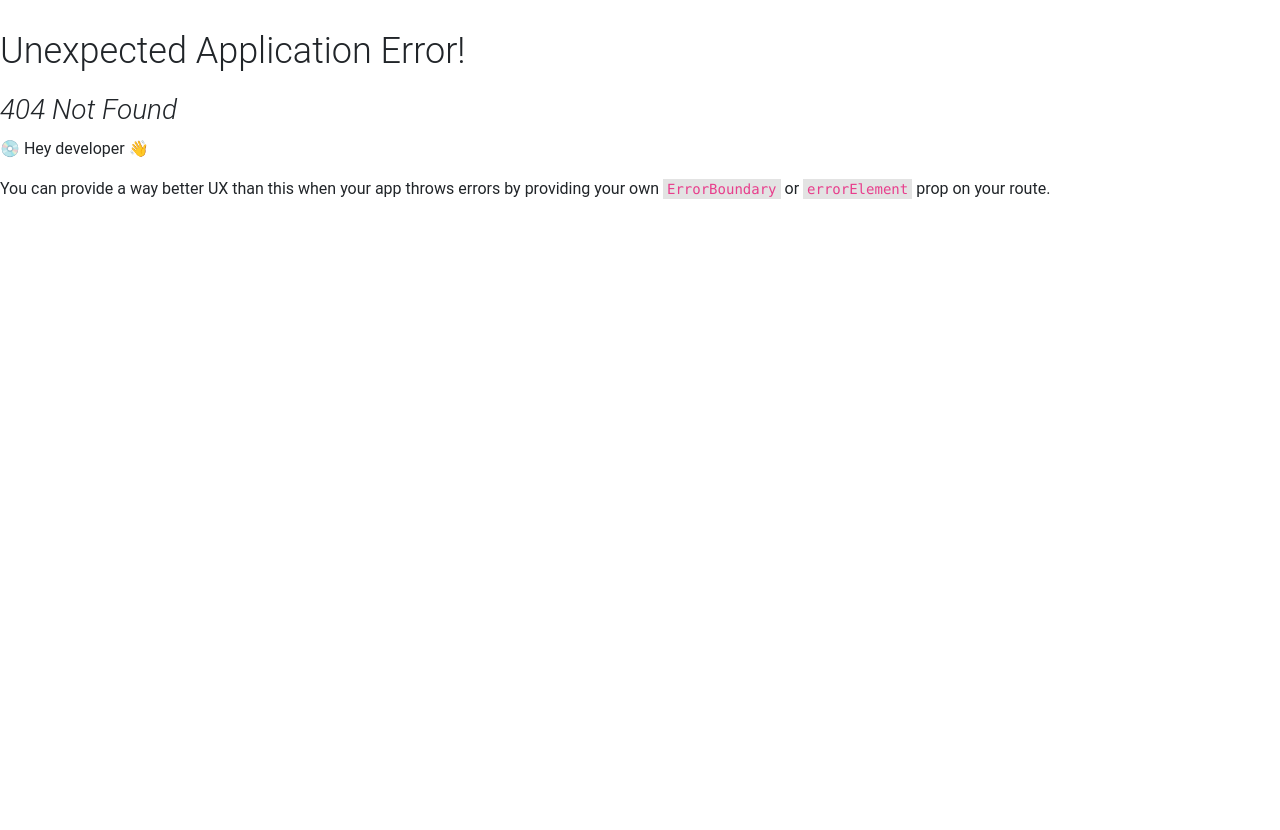
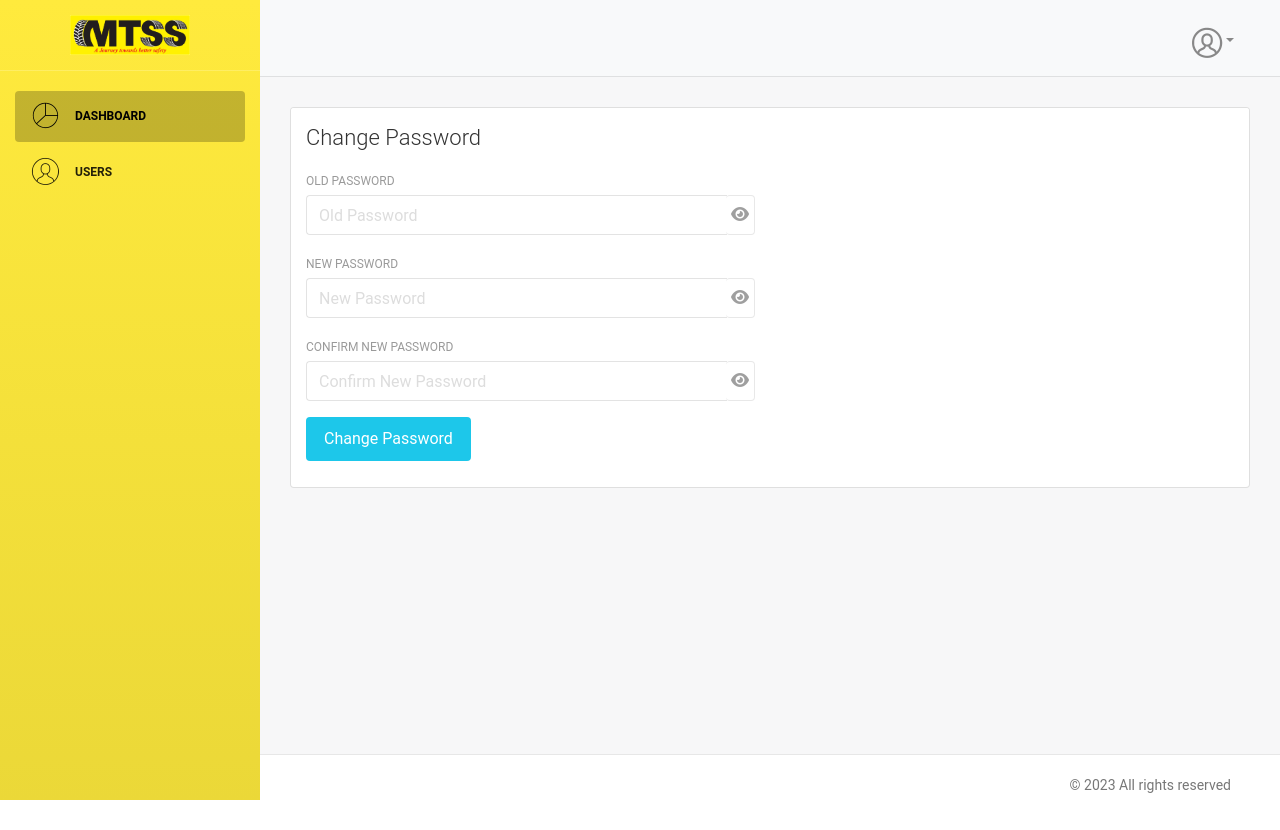
Before and after one commit to Q10Developer/Milan_Frontend-, a React (Create React App) app: page /dashboard/change-password in a window 1280 px wide. Before the commit this address had no page. After the commit the page ends 800 px from the top, so only its background shows below. Built offline with nearby package versions, Linux system fonts and the light colour scheme.

Commit message:
fix: change password api done

```diff
--- /dev/null
+++ b/src/pages/Private/ChangePassword/index.js
@@ -0,0 +1,92 @@
+import { Card } from "react-bootstrap";
+import { useForm } from "react-hook-form";
+import { yupResolver } from "@hookform/resolvers/yup";
+import * as yup from "yup";
+
+import PasswordField from "../../../components/PasswordField";
+import api from "../../../api";
+
+const schema = yup
+  .object({
+    oldPassword: yup.string().min(8).max(30).required(),
+    newPassword: yup.string().min(8).max(30).required(),
+    confirmNewPassword: yup
+      .string()
+      .min(8)
+      .max(30)
+      .required()
+      .oneOf(
+        [yup.ref("newPassword")],
+        "The confirm password and password must be same"
+      ),
+  })
+  .required();
+
+const ChangePassword = () => {
+  const { control, handleSubmit } = useForm({
+    resolver: yupResolver(schema),
+    defaultValues: {
+      oldPassword: "",
+      newPassword: "",
+      confirmNewPassword: "",
+    },
+  });
+
+  const onSubmit = (data) => {
+    api
+      .post("/changePassword", { ...data, emailId: "abc@gmail.com" })
+      .then(() => {
+        console.log("Password change Successful.");
+      })
+      .catch((error) => {
+        console.log(error);
+      });
+  };
+
+  return (
+    <div className="container-fluid">
+      <div className="row">
+        <div className="col-12">
+          <Card>
+            <Card.Header>
+              <Card.Title as="h4">Change Password</Card.Title>
+            </Card.Header>
+            <Card.Body>
+              <div className="row">
+                <div className="col-12 col-md-6">
+                  <form onSubmit={handleSubmit(onSubmit)}>
+                    <PasswordField
+                      label="Old Password"
+                      placeholder="Old Password"
+                      name="oldPassword"
+                      control={control}
+                    />
+                    <PasswordField
+                      label="New Password"
+                      placeholder="New Password"
+                      name="newPassword"
+                      control={control}
+                    />
+                    <PasswordField
+                      label="Confirm New Password"
+                      placeholder="Confirm New Password"
+                      name="confirmNewPassword"
+                      control={control}
+                    />
+                    <div className="form-group">
+                      <button type="submit" className="btn-fill btn btn-info">
+                        Change Password
+                      </button>
+                    </div>
+                  </form>
+                </div>
+              </div>
+            </Card.Body>
+          </Card>
+        </div>
+      </div>
+    </div>
+  );
+};
+
+export default ChangePassword;
```
Also changed, not shown: src/routes/index.js (+6 -1 lines).
